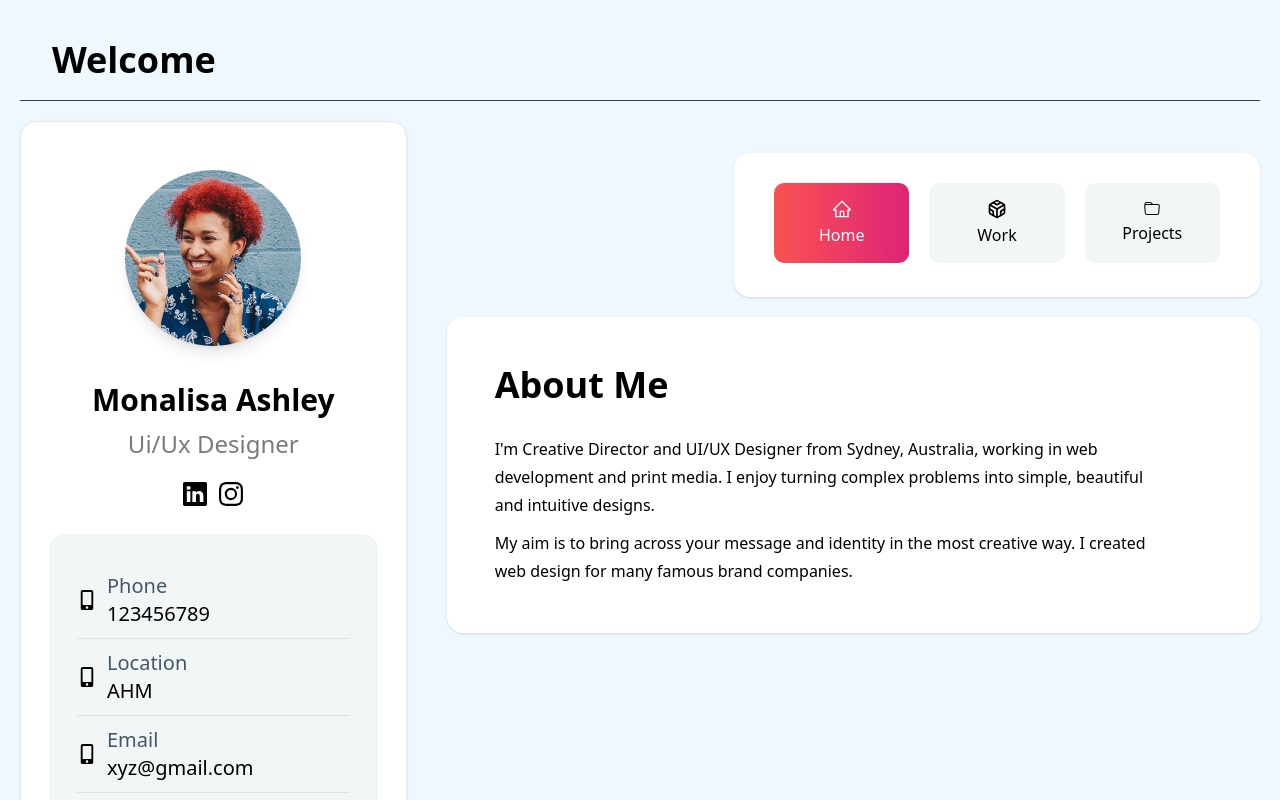
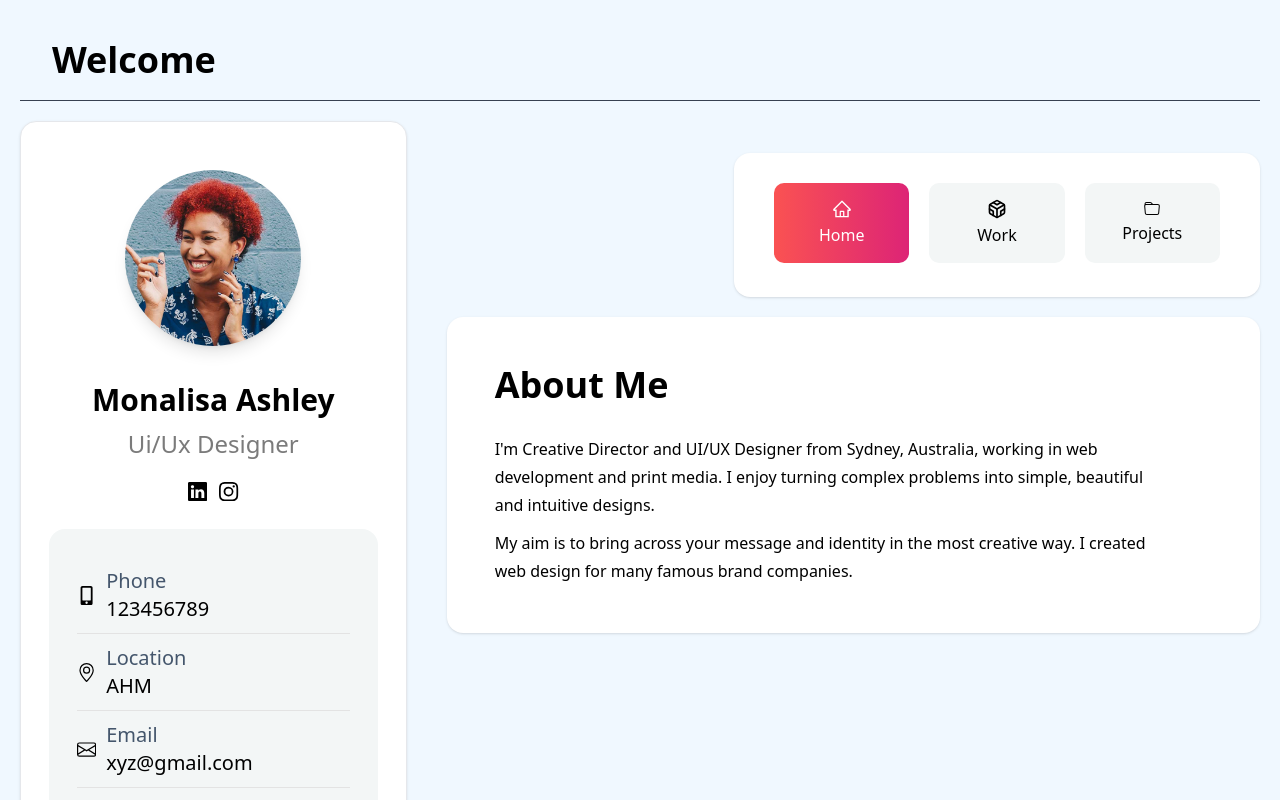
Before and after one commit to yash-pb/portfolio, a Vue app: page / in a window 1280 px wide. Shown: the top 800 px of the page. Built offline with nearby package versions, Linux system fonts and the light colour scheme.

Commit message:
remove log and add svg into json file

```diff
--- a/src/components/InfoSection.vue
+++ b/src/components/InfoSection.vue
@@ -2,13 +2,8 @@
     <div class="p-7 rounded-2xl mt-7 bg-[#F3F6F6] dark:bg-[#1D1D1D] w-full" v-if="info">
         <div class="flex py-2.5 border-[#E3E3E3] dark:border-[#3D3A3A] text-xl" v-for="(detail, index) in info"
         :class="{'border-b': (index != info.length-1)}" :key="index">
-            <span class="flex socialbtn dark:bg-black items-center justify-content-center" :class="'text-['+detail.color+']'"><svg
-                    stroke="currentColor" fill="currentColor" stroke-width="0" viewBox="0 0 320 512" height="1em"
-                    width="1em" xmlns="http://www.w3.org/2000/svg">
-                    <path
-                        d="M272 0H48C21.5 0 0 21.5 0 48v416c0 26.5 21.5 48 48 48h224c26.5 0 48-21.5 48-48V48c0-26.5-21.5-48-48-48zM160 480c-17.7 0-32-14.3-32-32s14.3-32 32-32 32 14.3 32 32-14.3 32-32 32zm112-108c0 6.6-5.4 12-12 12H60c-6.6 0-12-5.4-12-12V60c0-6.6 5.4-12 12-12h200c6.6 0 12 5.4 12 12v312z">
-                    </path>
-                </svg></span>
+            <span class="flex socialbtn dark:bg-black items-center justify-content-center" :class="'text-['+detail.color+']'" v-html="detail.icon">
+            </span>
             <div class="text-left ml-2.5">
                 <p class="text-[#44566C] dark:text-[#A6A6A6]">{{ detail.name }}</p>
                 <p class="dark:text-white break-all">
--- a/src/components/Layout/MainFooter.vue
+++ b/src/components/Layout/MainFooter.vue
@@ -3,5 +3,4 @@
     <!-- <router-view /> -->
 </template>
 <script setup>
-console.log('footer');
 </script>
--- a/src/components/Layout/MainLayout.vue
+++ b/src/components/Layout/MainLayout.vue
@@ -78,7 +78,6 @@ import profileJson from '../../profile_data/profile.json'
 const data = computed(() => {
     return profileJson;
 });
-console.log('layout', data);
 </script>
 <style>
 body {
--- a/src/components/ProfileCard.vue
+++ b/src/components/ProfileCard.vue
@@ -5,7 +5,7 @@
             <h1 class="mt-6 mb-1 text-2xl md:text-4xl lg:text-3xl font-semibold dark:text-white">{{ profile_data.name }}</h1>
             <h3 class="mb-4 text-xl md:text-3xl lg:text-2xl text-[#7B7B7B] inline-block dark:bg-[#1D1D1D] px-5 py-1.5 rounded-lg dark:text-[#A6A6A6] ">{{ profile_data.designation }}</h3>
             <div class="flex">
-                <SocialIcon :social="profile_data.social"/>
+                <SocialIcon :socials="profile_data.social"/>
             </div>
             <InfoSection :info="profile_data.info"/>
         </div>
@@ -16,5 +16,4 @@ import SocialIcon from "../components/SocialIcon.vue";
 import InfoSection from "../components/InfoSection.vue";
 
 const props = defineProps(['profile_data']);
-// console.log('props => ', props.profile_data);
 </script>
--- a/src/components/SocialIcon.vue
+++ b/src/components/SocialIcon.vue
@@ -1,26 +1,13 @@
 <template>
-    <div class="flex justify-center space-x-3" v-if="social">
-        <div class="flex justify-center space-x-3">
-            <a href="https://www.facebook.com/" target="_blank" rel="noopener noreferrer">
-                <span class="socialbtn" :class="'text-['+social.color+']'">
-                    <svg xmlns="http://www.w3.org/2000/svg" width="24" height="24" fill="currentColor" class="bi bi-linkedin" viewBox="0 0 16 16">
-                        <path d="M0 1.146C0 .513.526 0 1.175 0h13.65C15.474 0 16 .513 16 1.146v13.708c0 .633-.526 1.146-1.175 1.146H1.175C.526 16 0 15.487 0 14.854zm4.943 12.248V6.169H2.542v7.225zm-1.2-8.212c.837 0 1.358-.554 1.358-1.248-.015-.709-.52-1.248-1.342-1.248S2.4 3.226 2.4 3.934c0 .694.521 1.248 1.327 1.248zm4.908 8.212V9.359c0-.216.016-.432.08-.586.173-.431.568-.878 1.232-.878.869 0 1.216.662 1.216 1.634v3.865h2.401V9.25c0-2.22-1.184-3.252-2.764-3.252-1.274 0-1.845.7-2.165 1.193v.025h-.016l.016-.025V6.169h-2.4c.03.678 0 7.225 0 7.225z"/>
-                    </svg>
-                </span>
-            </a>
-        </div>
-        <div class="flex justify-center space-x-3">
-            <a href="https://www.facebook.com/" target="_blank" rel="noopener noreferrer">
-                <span class="socialbtn" :class="'text-['+social.color+']'">
-                    <svg xmlns="http://www.w3.org/2000/svg" width="24" height="24" fill="currentColor" class="bi bi-instagram" viewBox="0 0 16 16">
-                        <path d="M8 0C5.829 0 5.556.01 4.703.048 3.85.088 3.269.222 2.76.42a3.9 3.9 0 0 0-1.417.923A3.9 3.9 0 0 0 .42 2.76C.222 3.268.087 3.85.048 4.7.01 5.555 0 5.827 0 8.001c0 2.172.01 2.444.048 3.297.04.852.174 1.433.372 1.942.205.526.478.972.923 1.417.444.445.89.719 1.416.923.51.198 1.09.333 1.942.372C5.555 15.99 5.827 16 8 16s2.444-.01 3.298-.048c.851-.04 1.434-.174 1.943-.372a3.9 3.9 0 0 0 1.416-.923c.445-.445.718-.891.923-1.417.197-.509.332-1.09.372-1.942C15.99 10.445 16 10.173 16 8s-.01-2.445-.048-3.299c-.04-.851-.175-1.433-.372-1.941a3.9 3.9 0 0 0-.923-1.417A3.9 3.9 0 0 0 13.24.42c-.51-.198-1.092-.333-1.943-.372C10.443.01 10.172 0 7.998 0zm-.717 1.442h.718c2.136 0 2.389.007 3.232.046.78.035 1.204.166 1.486.275.373.145.64.319.92.599s.453.546.598.92c.11.281.24.705.275 1.485.039.843.047 1.096.047 3.231s-.008 2.389-.047 3.232c-.035.78-.166 1.203-.275 1.485a2.5 2.5 0 0 1-.599.919c-.28.28-.546.453-.92.598-.28.11-.704.24-1.485.276-.843.038-1.096.047-3.232.047s-2.39-.009-3.233-.047c-.78-.036-1.203-.166-1.485-.276a2.5 2.5 0 0 1-.92-.598 2.5 2.5 0 0 1-.6-.92c-.109-.281-.24-.705-.275-1.485-.038-.843-.046-1.096-.046-3.233s.008-2.388.046-3.231c.036-.78.166-1.204.276-1.486.145-.373.319-.64.599-.92s.546-.453.92-.598c.282-.11.705-.24 1.485-.276.738-.034 1.024-.044 2.515-.045zm4.988 1.328a.96.96 0 1 0 0 1.92.96.96 0 0 0 0-1.92m-4.27 1.122a4.109 4.109 0 1 0 0 8.217 4.109 4.109 0 0 0 0-8.217m0 1.441a2.667 2.667 0 1 1 0 5.334 2.667 2.667 0 0 1 0-5.334"/>
-                    </svg>
+    <div class="flex justify-center space-x-3" v-if="socials">
+        <div class="flex justify-center space-x-3" v-for="(social, index) in socials" :key="index">
+            <a :href="social.url" target="_blank" rel="noopener noreferrer">
+                <span class="socialbtn" :class="'text-['+social.color+']'" v-html="social.icon">
                 </span>
             </a>
         </div>
     </div>
 </template>
 <script setup>
-const props = defineProps(['social']);
-console.log('props => ', props.social);
+const props = defineProps(['socials']);
 </script>
```
Also changed, not shown: src/profile_data/profile.json (+6 -6 lines).
